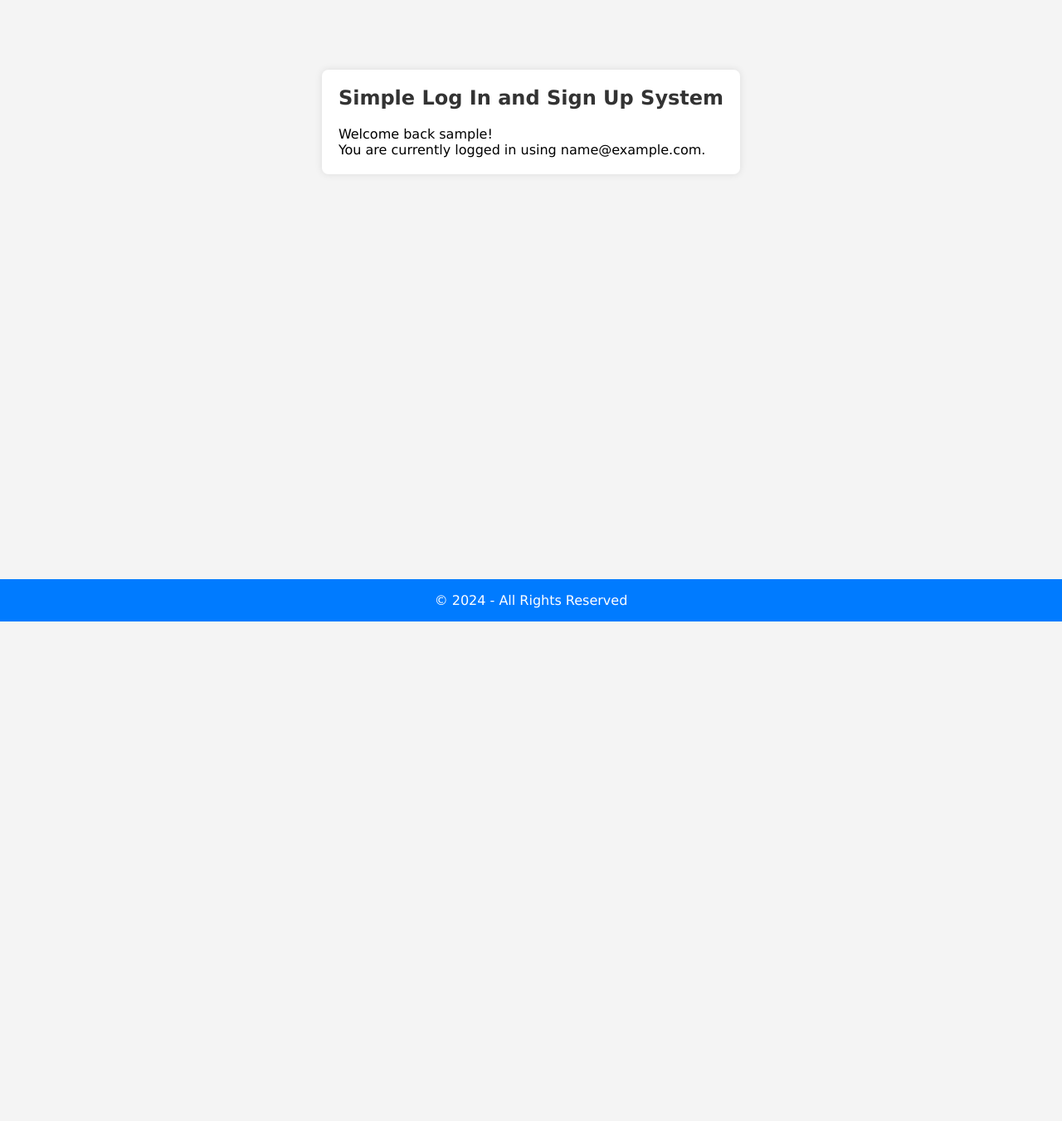
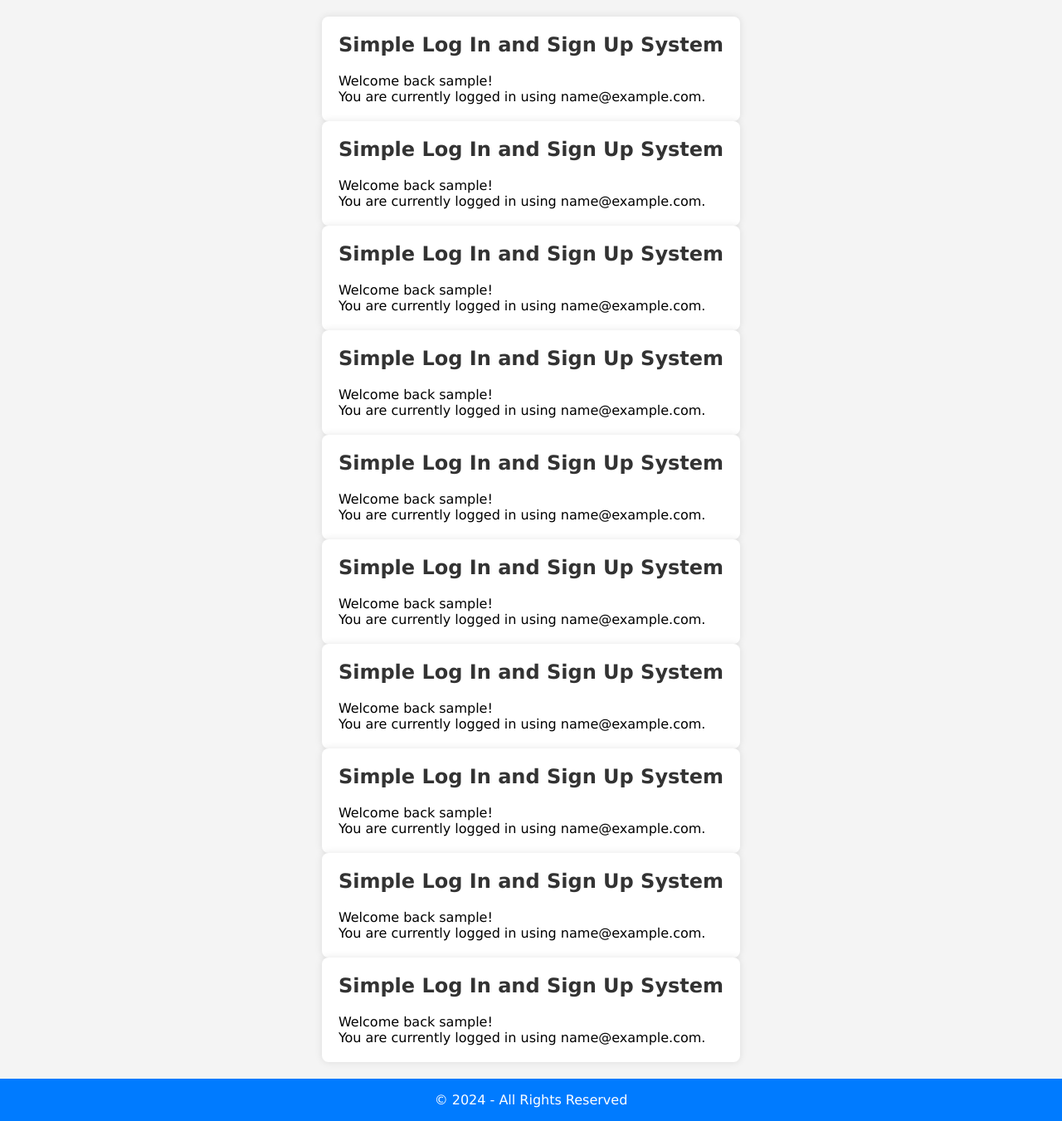
Before and after one commit to MACantara/TRACKIT-PHP-MySQL, a PHP site: page / in a window 1280 px wide. Shown: the part 51-1402 px from the top of the page at 83% size. Before the commit the page ends 800 px from the top, so only its background shows below. Run offline with PHP 8.4, Linux system fonts and the light colour scheme; the visitor is signed in with stand-in values (Sample User, id 1).

Commit message:
Update log in and sign up sections in index.php and log-in.php, and apply style changes to style.css

```diff
--- a/index.php
+++ b/index.php
@@ -26,6 +26,105 @@ session_start();
             }
             ?>
         </section>
+        <section>
+            <h1>Simple Log In and Sign Up System</h1>
+            <?php
+            if (isset($_SESSION["users_username"])) {
+                echo "<p>Welcome back " . $_SESSION["users_username"] . "!</p>";
+                echo "<p>You are currently logged in using " . $_SESSION["users_email"] . ".</p>";
+            } else {
+                echo "<p>You are not logged in.</p>";
+            }
+            ?>
+        </section>
+        <section>
+            <h1>Simple Log In and Sign Up System</h1>
+            <?php
+            if (isset($_SESSION["users_username"])) {
+                echo "<p>Welcome back " . $_SESSION["users_username"] . "!</p>";
+                echo "<p>You are currently logged in using " . $_SESSION["users_email"] . ".</p>";
+            } else {
+                echo "<p>You are not logged in.</p>";
+            }
+            ?>
+        </section>
+        <section>
+            <h1>Simple Log In and Sign Up System</h1>
+            <?php
+            if (isset($_SESSION["users_username"])) {
+                echo "<p>Welcome back " . $_SESSION["users_username"] . "!</p>";
+                echo "<p>You are currently logged in using " . $_SESSION["users_email"] . ".</p>";
+            } else {
+                echo "<p>You are not logged in.</p>";
+            }
+            ?>
+        </section>
+        <section>
+            <h1>Simple Log In and Sign Up System</h1>
+            <?php
+            if (isset($_SESSION["users_username"])) {
+                echo "<p>Welcome back " . $_SESSION["users_username"] . "!</p>";
+                echo "<p>You are currently logged in using " . $_SESSION["users_email"] . ".</p>";
+            } else {
+                echo "<p>You are not logged in.</p>";
+            }
+            ?>
+        </section>
+        <section>
+            <h1>Simple Log In and Sign Up System</h1>
+            <?php
+            if (isset($_SESSION["users_username"])) {
+                echo "<p>Welcome back " . $_SESSION["users_username"] . "!</p>";
+                echo "<p>You are currently logged in using " . $_SESSION["users_email"] . ".</p>";
+            } else {
+                echo "<p>You are not logged in.</p>";
+            }
+            ?>
+        </section>
+        <section>
+            <h1>Simple Log In and Sign Up System</h1>
+            <?php
+            if (isset($_SESSION["users_username"])) {
+                echo "<p>Welcome back " . $_SESSION["users_username"] . "!</p>";
+                echo "<p>You are currently logged in using " . $_SESSION["users_email"] . ".</p>";
+            } else {
+                echo "<p>You are not logged in.</p>";
+            }
+            ?>
+        </section>
+        <section>
+            <h1>Simple Log In and Sign Up System</h1>
+            <?php
+            if (isset($_SESSION["users_username"])) {
+                echo "<p>Welcome back " . $_SESSION["users_username"] . "!</p>";
+                echo "<p>You are currently logged in using " . $_SESSION["users_email"] . ".</p>";
+            } else {
+                echo "<p>You are not logged in.</p>";
+            }
+            ?>
+        </section>
+        <section>
+            <h1>Simple Log In and Sign Up System</h1>
+            <?php
+            if (isset($_SESSION["users_username"])) {
+                echo "<p>Welcome back " . $_SESSION["users_username"] . "!</p>";
+                echo "<p>You are currently logged in using " . $_SESSION["users_email"] . ".</p>";
+            } else {
+                echo "<p>You are not logged in.</p>";
+            }
+            ?>
+        </section>
+        <section>
+            <h1>Simple Log In and Sign Up System</h1>
+            <?php
+            if (isset($_SESSION["users_username"])) {
+                echo "<p>Welcome back " . $_SESSION["users_username"] . "!</p>";
+                echo "<p>You are currently logged in using " . $_SESSION["users_email"] . ".</p>";
+            } else {
+                echo "<p>You are not logged in.</p>";
+            }
+            ?>
+        </section>
     </main>
     <?php include 'templates/footer.template.php'; ?>
 </body>
--- a/log-in.php
+++ b/log-in.php
@@ -16,8 +16,8 @@
         <section>
             <h2>Log In</h2>
             <form action="includes/log-in.include.php" method="post">
-                <label for="username">Username</label>
-                <input type="text" name="username" id="username" placeholder="username" required><br>
+                <label for="username">Username/Email</label>
+                <input type="text" name="username" id="username" required><br>
                 <label for="password">Password</label>
                 <input type="password" name="password" id="password" required><br>
                 <button type="submit" name="log-in">Log In</button>
--- a/static/css/style.css
+++ b/static/css/style.css
@@ -7,6 +7,14 @@
 body {
     font-family: Verdana, Geneva, Tahoma, sans-serif;
     background-color: #f4f4f4;
+}
+
+html,
+body {
+    height: 100%;
+    margin: 0;
+    display: flex;
+    flex-direction: column;
 }
 
 /* Nav */
@@ -37,8 +45,9 @@ main {
     place-items: center;
     width: 100%;
     max-width: 600px;
-    margin: 64px auto 0 auto;
+    margin: 0 auto;
     padding: 20px;
+    flex: 1 0 auto;
 }
 
 h1 {
@@ -128,9 +137,7 @@ button:hover {
 /* Footer */
 
 footer {
-    position: fixed;
-    left: 0;
-    bottom: 0;
+    flex-shrink: 0;
     width: 100%;
     background-color: #007bff;
     color: white;
```
